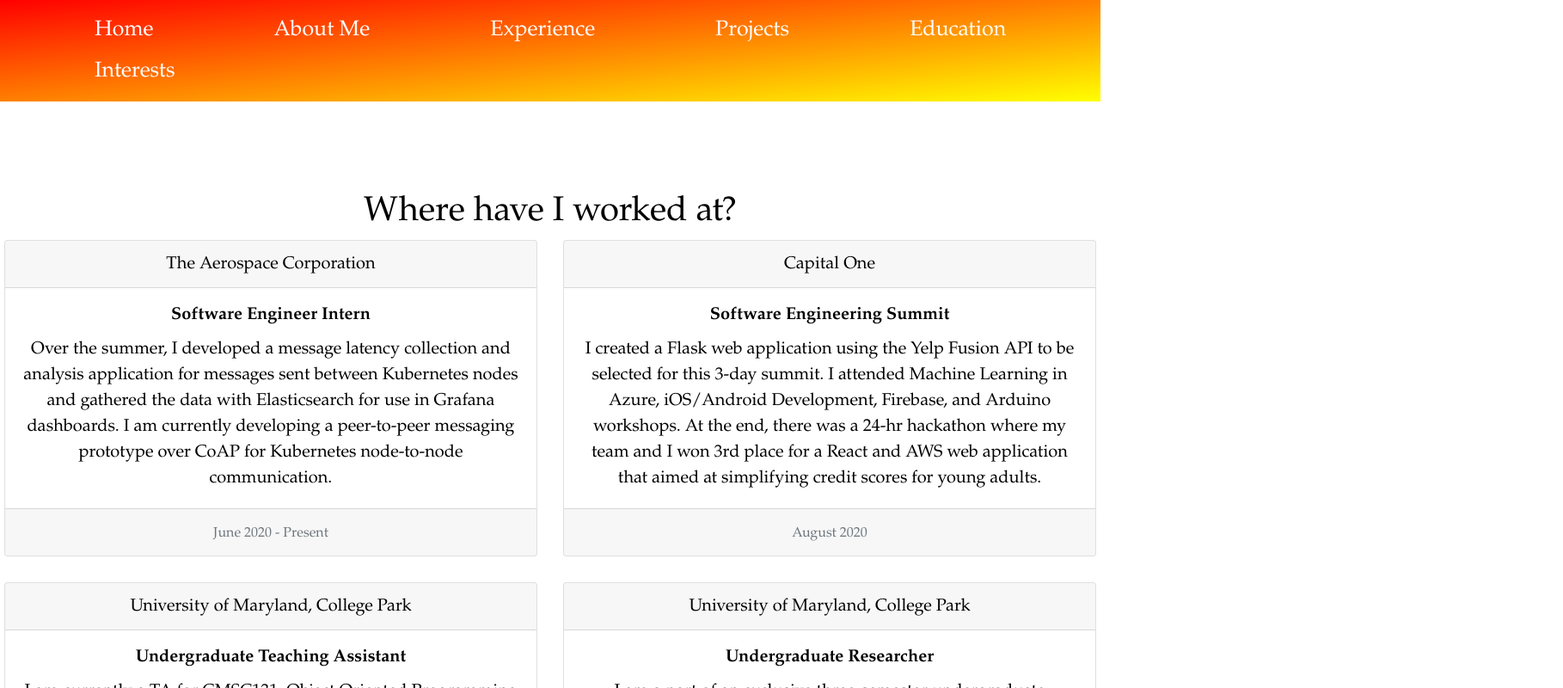
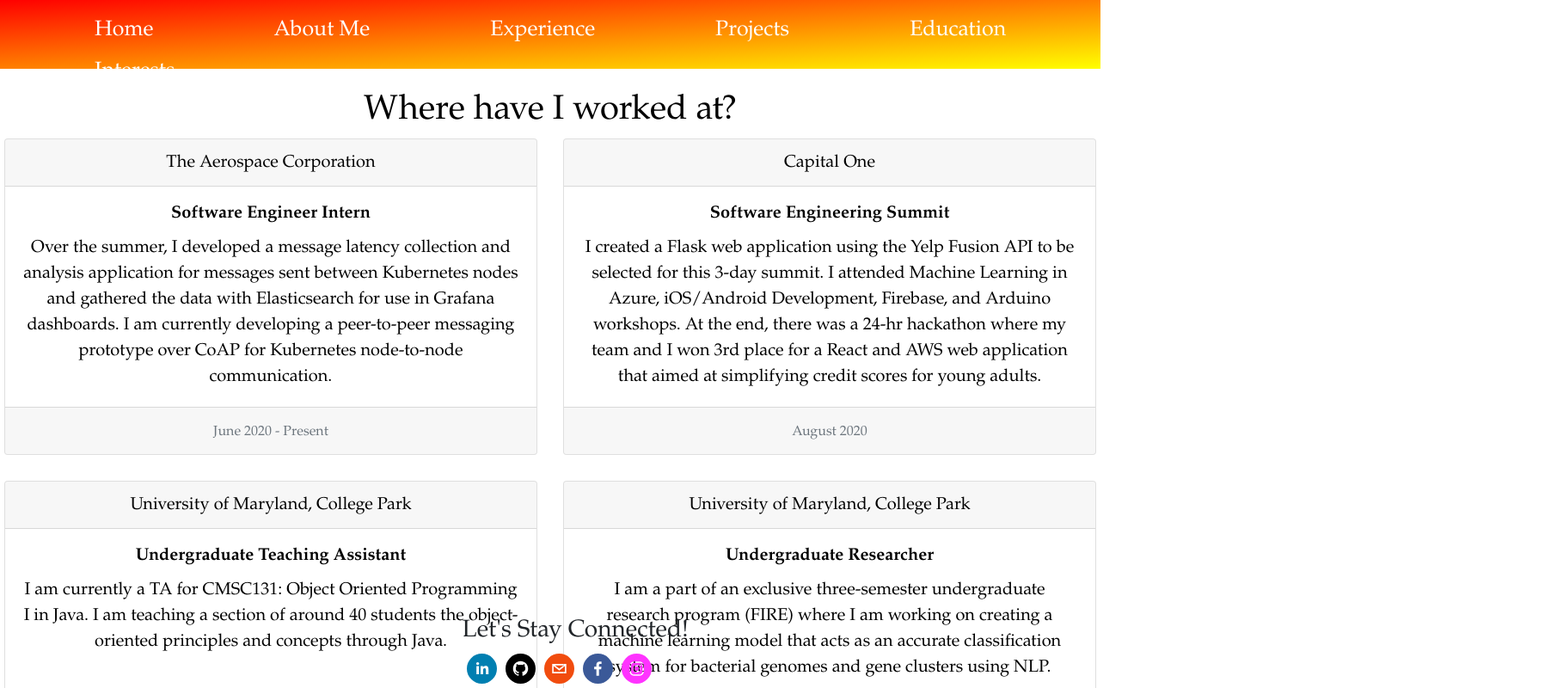
Before and after one commit to Amgg12301/Portfolio-Website, a React (Create React App) app: page /experience in a window 1280 px wide. Shown: the top 800 px of the page at 86% size, 1818 px wide, since content can reach past the window. Built offline with nearby package versions, Linux system fonts and the light colour scheme.

Commit message:
position

```diff
--- a/src/App.css
+++ b/src/App.css
@@ -3,14 +3,14 @@
 }
 
 .socials{
-  position: relative;
+  position: fixed;
   bottom: 0px;
   left: 42%;
 }
 
 nav {
   height: 10%;
-  position: relative;
+  position: fixed;
   top: 0;
   left: 0;
   background-color: rgb(36, 169, 221);
--- a/src/contents/Experience.js
+++ b/src/contents/Experience.js
@@ -8,7 +8,7 @@
             <div className="experience">
                 <div className="content_exp">
                     <h1>Where have I worked at?</h1>
-                    <CardDeck style={{display: 'flex', flexDirection: 'row', height: "75%"}}>
+                    <CardDeck style={{display: 'flex', flexDirection: 'row'}}>
                     <Card style={{flex: 1}}>
                         <Card.Header>The Aerospace Corporation</Card.Header>
                         <Card.Body>
@@ -41,7 +41,7 @@
                     </Card>
                     </CardDeck>
                     <br></br>
-                    <CardDeck style={{display: 'flex', flexDirection: 'row', height: "75%"}}>
+                    <CardDeck style={{display: 'flex', flexDirection: 'row'}}>
                     <Card style={{flex: 1}}>
                         <Card.Header>University of Maryland, College Park</Card.Header>
                         <Card.Body>
```
